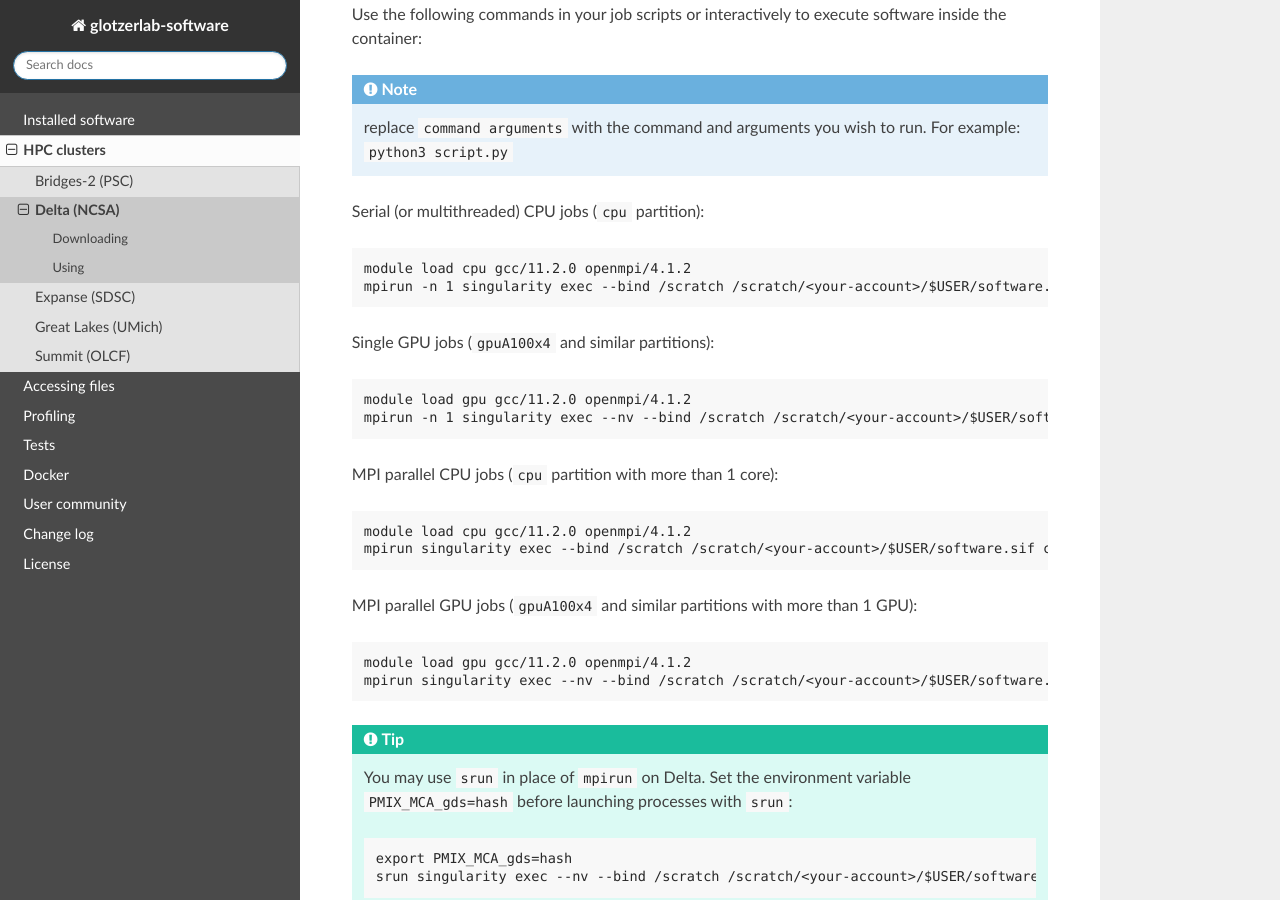
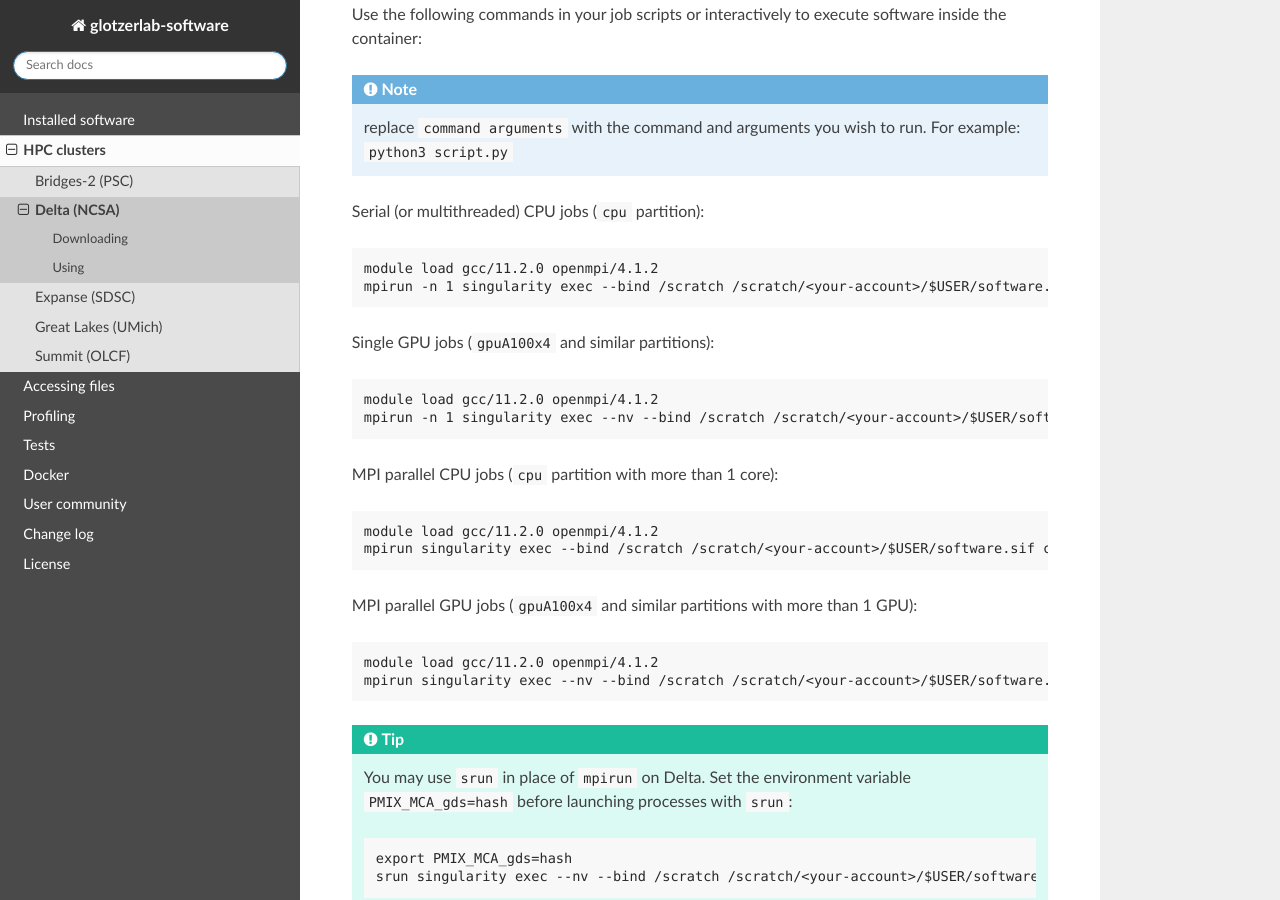
Before and after one commit to glotzerlab/software, a Sphinx documentation site: the page built from doc/clusters/delta.rst, in a window 1280 px wide and 900 px high, scrolled down 711 px. Built offline with Sphinx 7.4.7 and the Read the Docs theme 2.0.0, drawn with Linux system fonts in a browser that asks for light colours.

Commit message:
Fix typos in docs.

```diff
--- a/doc/clusters/delta.rst
+++ b/doc/clusters/delta.rst
@@ -37,22 +37,22 @@ container:
 
 Serial (or multithreaded) CPU jobs (``cpu`` partition)::
 
-    module load cpu gcc/11.2.0 openmpi/4.1.2
+    module load gcc/11.2.0 openmpi/4.1.2
     mpirun -n 1 singularity exec --bind /scratch /scratch/<your-account>/$USER/software.sif command arguments
 
 Single GPU jobs (``gpuA100x4`` and similar partitions)::
 
-    module load gpu gcc/11.2.0 openmpi/4.1.2
+    module load gcc/11.2.0 openmpi/4.1.2
     mpirun -n 1 singularity exec --nv --bind /scratch /scratch/<your-account>/$USER/software.sif command arguments
 
 MPI parallel CPU jobs (``cpu`` partition with more than 1 core)::
 
-    module load cpu gcc/11.2.0 openmpi/4.1.2
+    module load gcc/11.2.0 openmpi/4.1.2
     mpirun singularity exec --bind /scratch /scratch/<your-account>/$USER/software.sif command arguments
 
 MPI parallel GPU jobs (``gpuA100x4`` and similar partitions with more than 1 GPU)::
 
-    module load gpu gcc/11.2.0 openmpi/4.1.2
+    module load gcc/11.2.0 openmpi/4.1.2
     mpirun singularity exec --nv --bind /scratch /scratch/<your-account>/$USER/software.sif command arguments
 
 .. tip::
```
